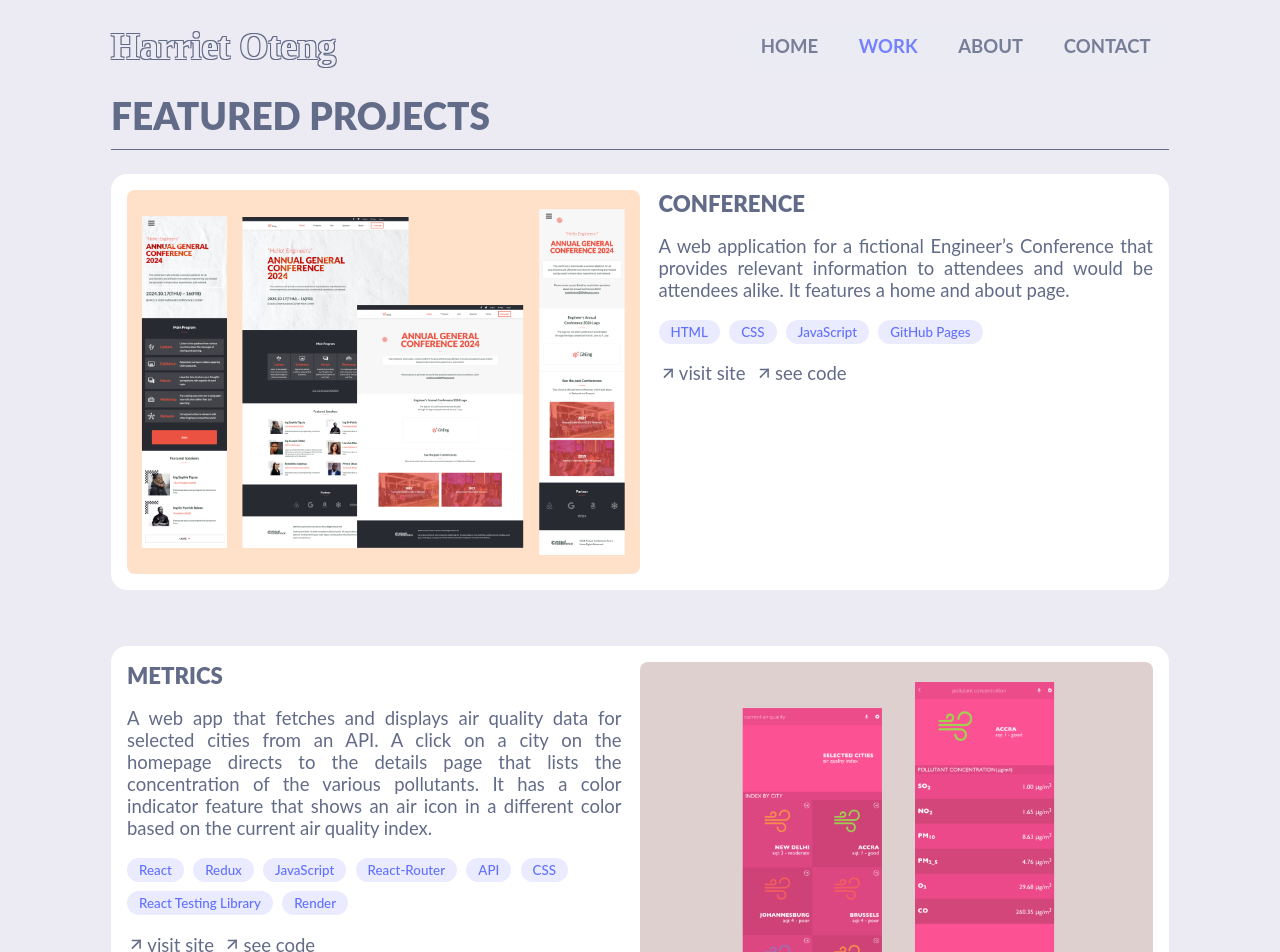
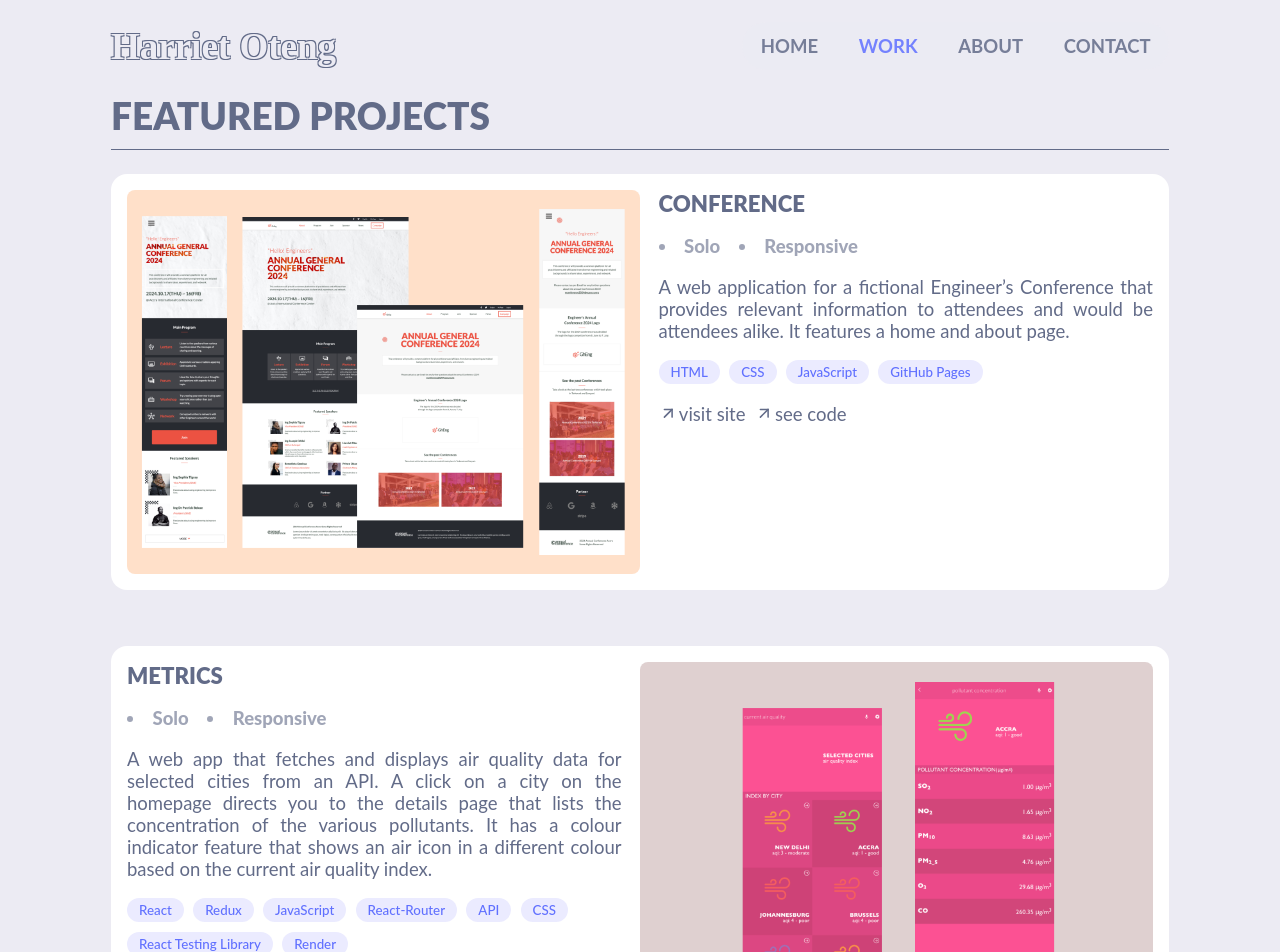
Before and after one commit to newhoteng/X-portfolio, a React (Create React App) app: page /works in a window 1280 px wide. Shown: the top 952 px of the page. Built offline with nearby package versions, Linux system fonts and the light colour scheme; a web font is replaced by a local one.

Commit message:
Add suggested changes from Prince

```diff
--- a/src/components/About.js
+++ b/src/components/About.js
@@ -20,7 +20,7 @@ function About() {
         <p>
           Hi, my name is Harriet Oteng.
           I&#39;m Civil Engineer turned Software Developer from Ghana.
-          I build websites that are functional, responsiveness, and aesthetically pleasing.
+          I build websites that are functional, responsive, and aesthetically pleasing.
           <br />
           My hobbies include gardening and listening to music.
         </p>
--- a/src/components/Works.js
+++ b/src/components/Works.js
@@ -13,6 +13,7 @@ const projects = [
   {
     id: 6,
     name: 'CONFERENCE',
+    features: ['Solo', 'Responsive'],
     desc: 'A web application for a fictional Engineer’s Conference that provides relevant information to attendees and would be attendees alike. It features a home and about page.',
     image: conference,
     techs: ['HTML', 'CSS', 'JavaScript', 'GitHub Pages'],
@@ -22,7 +23,8 @@ const projects = [
   {
     id: 2,
     name: 'METRICS',
-    desc: 'A web app that fetches and displays air quality data for selected cities from an API. A click on a city on the homepage directs to the details page that lists the concentration of the various pollutants. It has a color indicator feature that shows an air icon in a different color based on the current air quality index.',
+    features: ['Solo', 'Responsive'],
+    desc: 'A web app that fetches and displays air quality data for selected cities from an API. A click on a city on the homepage directs you to the details page that lists the concentration of the various pollutants. It has a colour indicator feature that shows an air icon in a different colour based on the current air quality index.',
     image: metrics,
     techs: ['React', 'Redux', 'JavaScript', 'React-Router', 'API', 'CSS', 'React Testing Library', 'Render'],
     live: 'https://metrics-59av.onrender.com/',
@@ -31,6 +33,7 @@ const projects = [
   {
     id: 3,
     name: 'EXTRACK',
+    features: ['Solo', 'Responsive'],
     desc: 'A full-stack expense tracking app that requires users to be registered and logged in to use its features. Users will first have to create one or more “categories” then they can add expenses that are associated with one or more categories. The app also shows the total expenses for each category.',
     image: exTrack,
     techs: ['Ruby on Rails', 'Devise Gem', 'PostgreSQL', 'HTML', 'CSS', 'RSpec', 'Render'],
@@ -40,7 +43,8 @@ const projects = [
   {
     id: 5,
     name: 'SPACE TRAVELERS\' HUB',
-    desc: 'This implementation pulls Rockets, Missions and Dragons data from an API and displays them on separate pages. Each Rocket, Mission and Dragon item feature a button that allows visitors to reserve or join. The profile page displays a list of joined or reserved Rockets, Mission and Dragons. This project was created in collaboration with 2 other developers through remote-pair-programming.',
+    features: ['Pair-Programming', 'min 650px'],
+    desc: 'This implementation pulls Rockets, Missions and Dragons data from an API and displays them on separate pages. Each Rocket, Mission and Dragon item feature a button that allows visitors to reserve or join. The profile page displays a list of joined or reserved Rockets, Mission and Dragons.',
     image: space,
     techs: ['React', 'Redux', 'JavaScript', 'React-Router', 'API', 'CSS', 'React Testing Library', 'Render'],
     live: 'https://space-travelers-hub-36vw.onrender.com/',
@@ -49,6 +53,7 @@ const projects = [
   {
     id: 4,
     name: 'BOOKSTORE',
+    features: ['Solo', 'min 800px'],
     desc: 'A web application where users can add and remove books. The homepage displays a list of all added books. Data is stored and fetched from API endpoints.',
     image: bookstore,
     techs: ['React', 'Redux', 'JavaScript', 'React-Router', 'API', 'CSS', 'GitHub Pages'],
@@ -58,7 +63,8 @@ const projects = [
   {
     Id: 1,
     name: 'SPA SERVICES',
-    desc: 'A full-stack “reservation” web application that requires users to be registered and logged in to use. Visitors to the website are able to make reservations for spa services. It features a homepage that displays all available services, a details page that provide details on selected service. Users can play around with adding their own service and making a service unavailable via the delete page. This project was created in collaboration with 3 other developers through remote-pair-programming.',
+    features: ['Pair-Programming', 'Responsive'],
+    desc: 'A full-stack “reservation” web application that requires users to be registered and logged in to use. Visitors to the website are able to make reservations for spa services. It features a homepage that displays all available services, a details page that provide details on selected service. Users can play around with adding their own service and making a service unavailable via the delete page.',
     image: spaService,
     techs: ['React', 'Redux', 'JavaScript', 'Ruby on Rails', 'Devise Gem', 'PostgreSQL', 'CSS'],
     live: '',
@@ -67,6 +73,7 @@ const projects = [
   {
     id: 7,
     name: 'TO-DO-LIST',
+    features: ['Solo', 'Responsive'],
     desc: 'A ‘To-do list’ app that allows users to add, check off, and delete daily tasks. It also has a drag and drop feature that facilitates the re-ordering of tasks.',
     image: todo,
     techs: ['HTML', 'CSS', 'JavaScript', 'Webpack', 'Jest', 'GitHub Pages'],
@@ -85,6 +92,11 @@ function Works() {
             <img src={project.image} alt="Screenshot of project" />
             <div className="text-cont">
               <h2>{project.name}</h2>
+              <ul className="features">
+                {project.features.map((feature) => (
+                  <li key={feature}>{feature}</li>
+                ))}
+              </ul>
               <p>{project.desc}</p>
               <div className="buttons-cont">
                 {project.techs.map((tech) => (
--- a/src/styles/Works.css
+++ b/src/styles/Works.css
@@ -45,6 +45,15 @@
 .ability-cont h2 {
   font-weight: 900;
   font-size: 1.2rem;
+}
+
+.features {
+  display: flex;
+  align-items: center;
+  gap: 1rem;
+  font-weight: 800;
+  opacity: 0.6;
+  list-style-position: inside;
 }
 
 .text-cont p {
```
